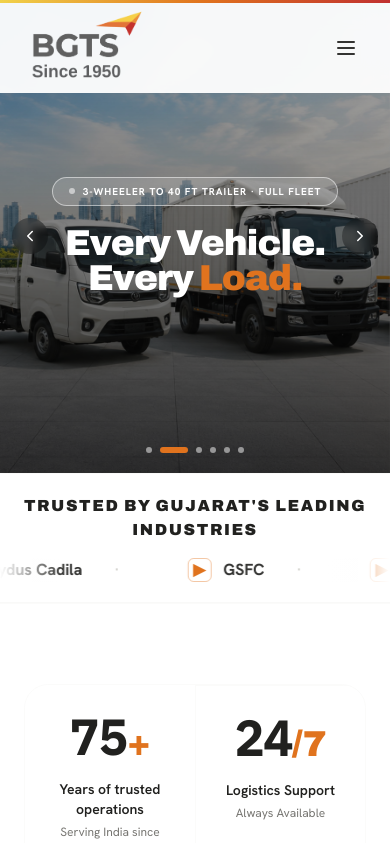
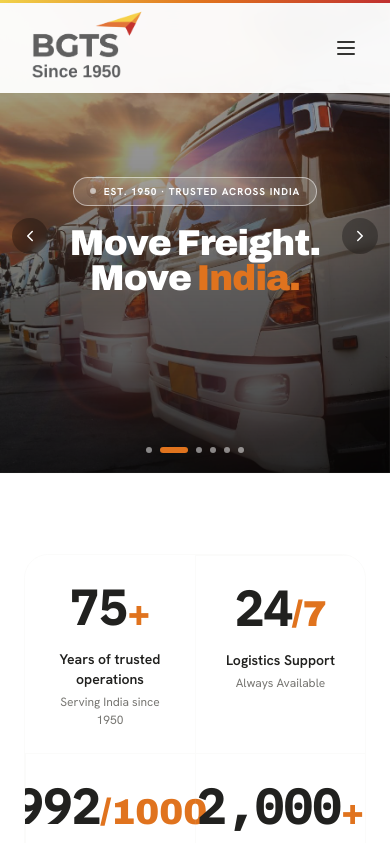
Before and after one commit to bagdroplogistics-create/bgts-website, a Next.js app: page / in a window 390 px wide. Shown: the top 843 px of the page. Built offline with nearby package versions, Linux system fonts and the light colour scheme.

Commit message:
home page  update

```diff
--- a/src/app/page.tsx
+++ b/src/app/page.tsx
@@ -30,29 +30,29 @@ export default function HomePage() {
       {/* 1. Hero */}
       <Hero />
 
-      {/* 2. Trust strip — industry logos marquee */}
-      <TrustStrip />
-
-      {/* 3. Stats — animated counters */}
+      {/* 2. Stats — animated counters */}
       <Stats />
 
-      {/* 4. Services grid */}
+      {/* 3. Services grid */}
       <Services />
 
-      {/* 5. Transport modes — Road, Rail, Air */}
+      {/* 4. Transport modes — Road, Rail, Air */}
       <Modes />
 
-      {/* 6. Industrial & Hazardous Goods — PSU Trust section */}
+      {/* 5. Industrial & Hazardous Goods — PSU Trust section */}
       <IndustrialHazmat />
 
-      {/* 7. Industries served */}
+      {/* 6. Industries served */}
       <Industries />
 
-      {/* 8. BGTS EV section — green */}
+      {/* 7. BGTS EV section — green */}
       <EkoBanner />
 
-      {/* 9. CTA — energy gradient */}
+      {/* 8. CTA — energy gradient */}
       <CTABanner />
+
+      {/* 9. Trust strip — industry logos marquee */}
+      <TrustStrip />
 
       <Footer />
     </>
--- a/src/components/sections/Hero.tsx
+++ b/src/components/sections/Hero.tsx
@@ -16,7 +16,16 @@ interface Slide {
 
 const slides: Slide[] = [
   {
-    // Slide 1 — National logistics capability
+    // Slide 1 — 75-year legacy (lead with heritage)
+    src: '/bgts-hero-6.jpg',
+    alt: 'BGTS Vadodara depot — 75 years of Gujarat to Maharashtra logistics',
+    eyebrow: '75 Years · Gujarat to Maharashtra',
+    line1: '75 Years of Trust.',
+    line2: 'Built on Every ',
+    accent: 'Route.',
+  },
+  {
+    // Slide 2 — National logistics capability
     src: '/bgts-hero-1.jpg',
     alt: 'BGTS freight trucks on national highway',
     eyebrow: 'Est. 1950 · Trusted Across India',
@@ -25,7 +34,7 @@ const slides: Slide[] = [
     accent: 'India.',
   },
   {
-    // Slide 2 — Fleet versatility
+    // Slide 3 — Fleet versatility
     src: '/bgts-hero-2.jpg',
     alt: 'BGTS fleet — 3-wheeler to trailer, every load covered',
     eyebrow: '3-Wheeler to 40 FT Trailer · Full Fleet',
@@ -34,7 +43,7 @@ const slides: Slide[] = [
     accent: 'Load.',
   },
   {
-    // Slide 3 — PSU credibility
+    // Slide 4 — PSU credibility
     src: '/bgts-hero-3.jpg',
     alt: 'BGTS PSU & Government industrial logistics — trusted by RMC, GSECL, NTPC, GACL',
     eyebrow: 'ADR Certified · PSU Trusted · Since 1995',
@@ -43,7 +52,7 @@ const slides: Slide[] = [
     accent: 'PSUs.',
   },
   {
-    // Slide 4 — Hazardous goods expertise
+    // Slide 5 — Hazardous goods expertise
     src: '/bgts-hero-4.jpg',
     alt: 'BGTS hazardous chemical freight — hydrogen and chlorine transport',
     eyebrow: 'ADR Certified · Hazardous Cargo Specialists',
@@ -52,22 +61,13 @@ const slides: Slide[] = [
     accent: 'Safely.',
   },
   {
-    // Slide 5 — Customer commitment
+    // Slide 6 — Customer commitment
     src: '/bgts-hero-5.jpg',
     alt: 'BGTS fleet covering routes across India — 340+ routes, 99.2% on-time',
     eyebrow: '340+ Routes · 99.2% On-Time',
     line1: 'Your Cargo.',
     line2: 'Our ',
     accent: 'Commitment.',
-  },
-  {
-    // Slide 6 — 75-year legacy
-    src: '/bgts-hero-6.jpg',
-    alt: 'BGTS Vadodara depot — 75 years of Gujarat to Maharashtra logistics',
-    eyebrow: '75 Years · Gujarat to Maharashtra',
-    line1: '75 Years of Trust.',
-    line2: 'Built on Every ',
-    accent: 'Route.',
   },
 ]
 
--- a/src/components/sections/IndustrialHazmat.tsx
+++ b/src/components/sections/IndustrialHazmat.tsx
@@ -13,7 +13,7 @@ const HAZMAT_STATS = [
     sub: 'Since 1995',
   },
   {
-    value: '6,22,730',
+    value: '7,98,110',
     label: 'KM Hazardous Cargo Transported',
     sub: 'Post-2020 document-verified · Pre-2020 conservatively estimated',
   },
@@ -32,48 +32,12 @@ const HAZMAT_STATS = [
 // ─── PSU Clients ───────────────────────────────────────────────────────────
 
 const PSU_CLIENTS = [
-  {
-    abbr: 'RMC',
-    name: 'Rajkot Municipal Corporation',
-    type: 'Govt. of Gujarat',
-    highlight: '30+ years · Liquid Chlorine hauls · ₹1.49 Cr done',
-    color: 'bg-blue-600',
-  },
-  {
-    abbr: 'GSECL',
-    name: 'Gujarat State Electricity Corp.',
-    type: 'Gujarat PSU',
-    highlight: '4 contracts · ₹84 L+ · Extended to May 2027',
-    color: 'bg-orange-600',
-  },
-  {
-    abbr: 'NTPC',
-    name: 'NTPC Ltd. — Jhanor Gandhar',
-    type: 'Govt. of India PSU',
-    highlight: 'Compressed Hydrogen · CMVR compliant · 24 trips',
-    color: 'bg-green-700',
-  },
-  {
-    abbr: 'GACL',
-    name: 'Gujarat Alkalies & Chemicals',
-    type: 'Gujarat PSU',
-    highlight: '50+ service lines · Bulk chemicals · Active contract',
-    color: 'bg-purple-700',
-  },
-  {
-    abbr: 'IR',
-    name: 'Indian Railways — Western Rly.',
-    type: 'Govt. of India',
-    highlight: '731 trips · BRC-DDR · ₹46 L contract · 2022–24',
-    color: 'bg-sky-700',
-  },
-  {
-    abbr: 'SP',
-    name: 'Sun Pharmaceutical Ind.',
-    type: 'Fortune 500 — Listed',
-    highlight: 'Pharma-grade transport · Ankleshwar API Plant',
-    color: 'bg-red-700',
-  },
+  { abbr: 'RMC',   name: 'Rajkot Municipal Corporation',   type: 'Govt. of Gujarat',      color: 'bg-blue-600'   },
+  { abbr: 'GSECL', name: 'Gujarat State Electricity Corp.', type: 'Gujarat PSU',           color: 'bg-orange-600' },
+  { abbr: 'NTPC',  name: 'NTPC Ltd. — Jhanor Gandhar',     type: 'Govt. of India PSU',    color: 'bg-green-700'  },
+  { abbr: 'GACL',  name: 'Gujarat Alkalies & Chemicals',   type: 'Gujarat PSU',           color: 'bg-purple-700' },
+  { abbr: 'IR',    name: 'Indian Railways — Western Rly.', type: 'Govt. of India',        color: 'bg-sky-700'    },
+  { abbr: 'SP',    name: 'Sun Pharmaceutical Ind.',        type: 'Fortune 500 — Listed',  color: 'bg-red-700'    },
 ]
 
 // ─── Hazmat Materials ─────────────────────────────────────────────────────
@@ -285,8 +249,7 @@ export function IndustrialHazmat() {
                   </div>
                   <div className="min-w-0">
                     <p className="font-display font-bold text-ink-strong text-sm leading-tight">{c.name}</p>
-                    <p className="text-xs text-ink-muted mt-0.5 mb-2">{c.type}</p>
-                    <p className="text-xs text-ink-body leading-relaxed">{c.highlight}</p>
+                    <p className="text-xs text-ink-muted mt-0.5">{c.type}</p>
                   </div>
                 </div>
                 <div className="mt-3 flex items-center gap-1.5">
--- a/src/components/sections/TrustStrip.tsx
+++ b/src/components/sections/TrustStrip.tsx
@@ -1,72 +1,116 @@
-// Server component — no animation needed (CSS handles it)
+'use client'
 
-const clients = [
-  'Zydus Cadila',
-  'GSFC',
-  'Sarabhai Group of Companies',
-  'GSIC Ltd — Consignment Agent of SAIL',
-  'GE Board',
-  'PWD Kadana',
-  'Dhuvaran Thermal Power Station',
-  'Sun Pharmaceutical Industries',
-  'GSEC — Gandhinagar',
-  'Rajkot Municipal Corporation',
-  'GSEC — Ukai',
-  'GSEC — GTPS',
-  'GSEC — WTPS',
-  'BLTPS — Bhavnagar',
-  'NTPC Limited',
-  'Alembic',
-  'Ester India',
-  'Asense Pharma',
-  'Zenex Pharmaceuticals',
-  'Amerikan Steels Pvt Ltd',
-  'Gujarat State Fertilizers & Chemicals Ltd',
-  'Gujarat Alkalies & Chemical Ltd',
-  'GSEC — Wanakbori',
-  'Waaree Energies Pvt Ltd',
-  'Subandhu Pakrite',
+import { useState } from 'react'
+
+// ─── Client list with Clearbit logo domains ────────────────────────────────
+// domain: undefined = show styled initials avatar
+
+interface Client {
+  name: string
+  domain?: string
+}
+
+const CLIENTS: Client[] = [
+  { name: 'Zydus Cadila',                             domain: 'zyduscadila.com'            },
+  { name: 'GSFC',                                     domain: 'gsfclimited.com'             },
+  { name: 'Sun Pharmaceutical',                       domain: 'sunpharma.com'               },
+  { name: 'NTPC',                                     domain: 'ntpc.co.in'                  },
+  { name: 'Alembic Pharmaceuticals',                  domain: 'alembicpharmaceuticals.com'  },
+  { name: 'Waaree Energies',                          domain: 'waaree.com'                  },
+  { name: 'Gujarat Alkalies & Chemicals',             domain: 'gacl.com'                    },
+  { name: 'Sarabhai Group',                           domain: 'sarabhaigroup.com'            },
+  { name: 'SAIL',                                     domain: 'sail.co.in'                  },
+  { name: 'Rajkot Municipal Corporation',             domain: 'rmc.gov.in'                  },
+  { name: 'GSECL',                                    domain: 'gsecl.in'                    },
+  { name: 'Indian Railways',                          domain: 'indianrailways.gov.in'       },
+  { name: 'Ester Industries',                         domain: 'esterindustries.com'          },
+  { name: 'Gujarat State Fertilizers & Chemicals',   domain: 'gsfclimited.com'             },
+  { name: 'Asense Pharma'                                                                   },
+  { name: 'Zenex Pharmaceuticals'                                                           },
+  { name: 'Amerikan Steels'                                                                 },
+  { name: 'Subandhu Pakrite'                                                                },
+  { name: 'GUVNL',                                   domain: 'guvnl.in'                    },
+  { name: 'Dhuvaran Thermal Power Station',           domain: 'gsecl.in'                    },
+  { name: 'BLTPS — Bhavnagar',                        domain: 'gsecl.in'                    },
+  { name: 'PWD Kadana'                                                                      },
 ]
 
+// ─── Single logo chip ──────────────────────────────────────────────────────
+
+function initials(name: string) {
+  return name
+    .split(/[\s&\-]+/)
+    .filter(Boolean)
+    .slice(0, 2)
+    .map((w) => w[0].toUpperCase())
+    .join('')
+}
+
+function LogoChip({ client }: { client: Client }) {
+  const [failed, setFailed] = useState(false)
+  const showImg = !!client.domain && !failed
+
+  return (
+    <div className="shrink-0 flex items-center gap-2.5 px-1">
+      {/* Logo or initials */}
+      {showImg ? (
+        <img
+          src={`https://logo.clearbit.com/${client.domain}`}
+          alt={`${client.name} logo`}
+          width={28}
+          height={28}
+          className="w-7 h-7 object-contain rounded"
+          onError={() => setFailed(true)}
+        />
+      ) : (
+        <span className="w-7 h-7 rounded bg-brand/10 border border-brand/20 flex items-center justify-center text-brand text-[10px] font-black shrink-0">
+          {initials(client.name)}
+        </span>
+      )}
+
+      {/* Company name */}
+      <span className="text-sm font-bold text-ink-body whitespace-nowrap">
+        {client.name}
+      </span>
+
+      {/* Separator */}
+      <span className="ml-4 text-ink-ghost/50 select-none" aria-hidden="true">·</span>
+    </div>
+  )
+}
+
+// ─── Marquee strip ─────────────────────────────────────────────────────────
+
 export function TrustStrip() {
-  const doubled = [...clients, ...clients]
+  // Triple the list so the seamless loop never shows a gap on wide screens
+  const items = [...CLIENTS, ...CLIENTS, ...CLIENTS]
 
   return (
     <section
-      className="py-5 bg-surface-card border-y border-ink-ghost/15 overflow-hidden"
-      aria-label="Trusted by leading companies"
+      className="py-6 bg-surface-card border-y border-ink-ghost/15 overflow-hidden"
+      aria-label="Trusted by Gujarat's Leading Industries"
     >
-      <p className="text-center text-base sm:text-lg text-ink-strong uppercase tracking-widest mb-4 font-display font-black">
-        Trusted by Gujarat's Leading Industries
+      <p className="text-center text-base sm:text-lg text-ink-strong uppercase tracking-widest mb-5 font-display font-black">
+        Trusted by Gujarat&apos;s Leading Industries
       </p>
 
       <div className="relative">
+        {/* Fade edges */}
         <div
-          className="absolute left-0 top-0 bottom-0 w-16 z-10 pointer-events-none"
-          style={{ background: 'linear-gradient(to right, #fff, transparent)' }}
+          className="absolute left-0 top-0 bottom-0 w-20 z-10 pointer-events-none"
+          style={{ background: 'linear-gradient(to right, var(--color-surface-card, #fff), transparent)' }}
           aria-hidden="true"
         />
         <div
-          className="absolute right-0 top-0 bottom-0 w-16 z-10 pointer-events-none"
-          style={{ background: 'linear-gradient(to left, #fff, transparent)' }}
+          className="absolute right-0 top-0 bottom-0 w-20 z-10 pointer-events-none"
+          style={{ background: 'linear-gradient(to left, var(--color-surface-card, #fff), transparent)' }}
           aria-hidden="true"
         />
 
-        <div className="flex marquee-track" aria-hidden="true">
-          {doubled.map((name, i) => (
-            <div
-              key={`${name}-${i}`}
-              className="shrink-0 flex items-center gap-3 text-base sm:text-lg font-bold text-ink-body whitespace-nowrap"
-            >
-              <span
-                className="w-6 h-6 rounded border border-brand/40 inline-flex items-center justify-center text-brand font-black"
-                aria-hidden="true"
-              >
-                &#9654;
-              </span>
-              {name}
-              <span className="mx-5 text-ink-ghost" aria-hidden="true">·</span>
-            </div>
+        {/* Scrolling track */}
+        <div className="flex marquee-track gap-1" aria-hidden="true">
+          {items.map((client, i) => (
+            <LogoChip key={`${client.name}-${i}`} client={client} />
           ))}
         </div>
       </div>
```
